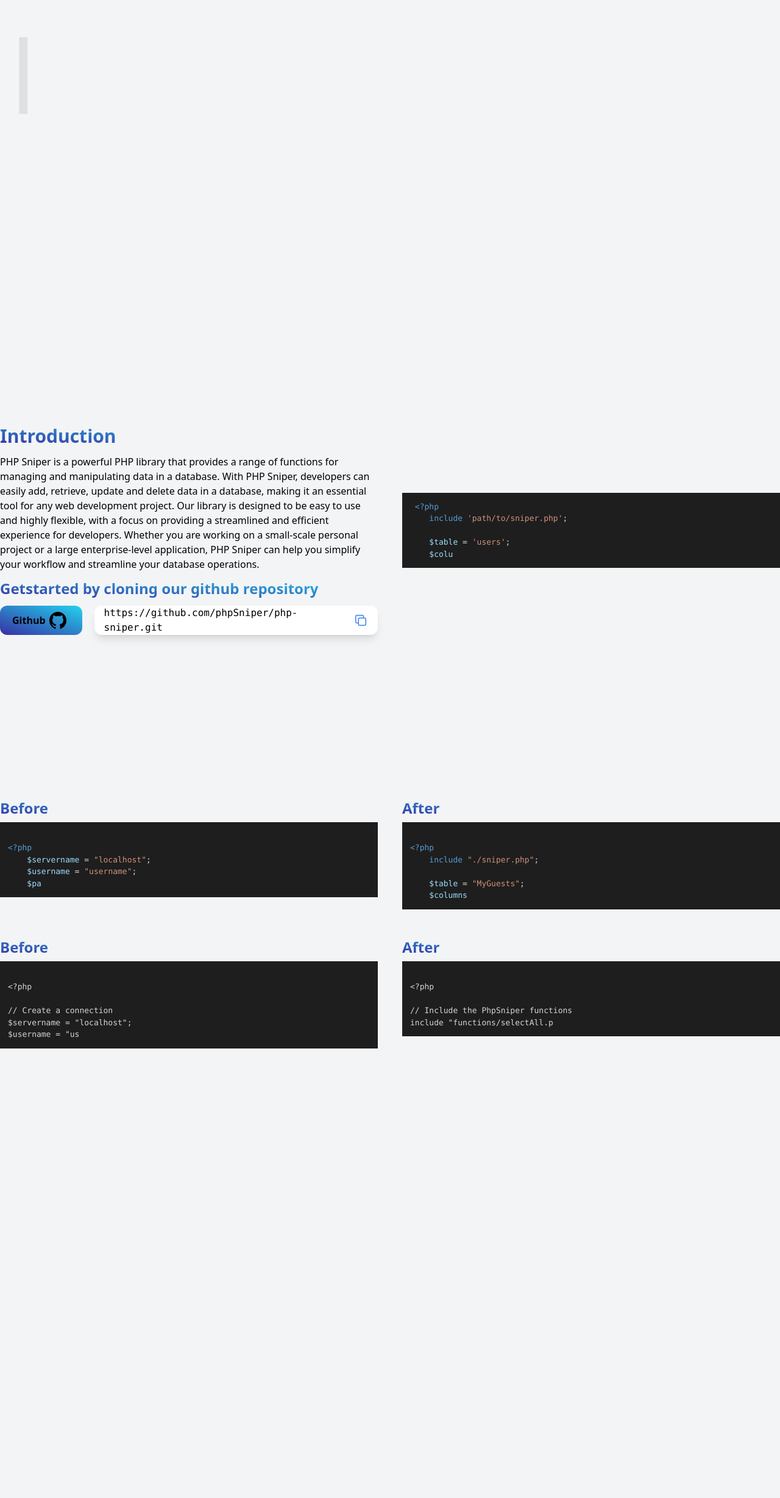
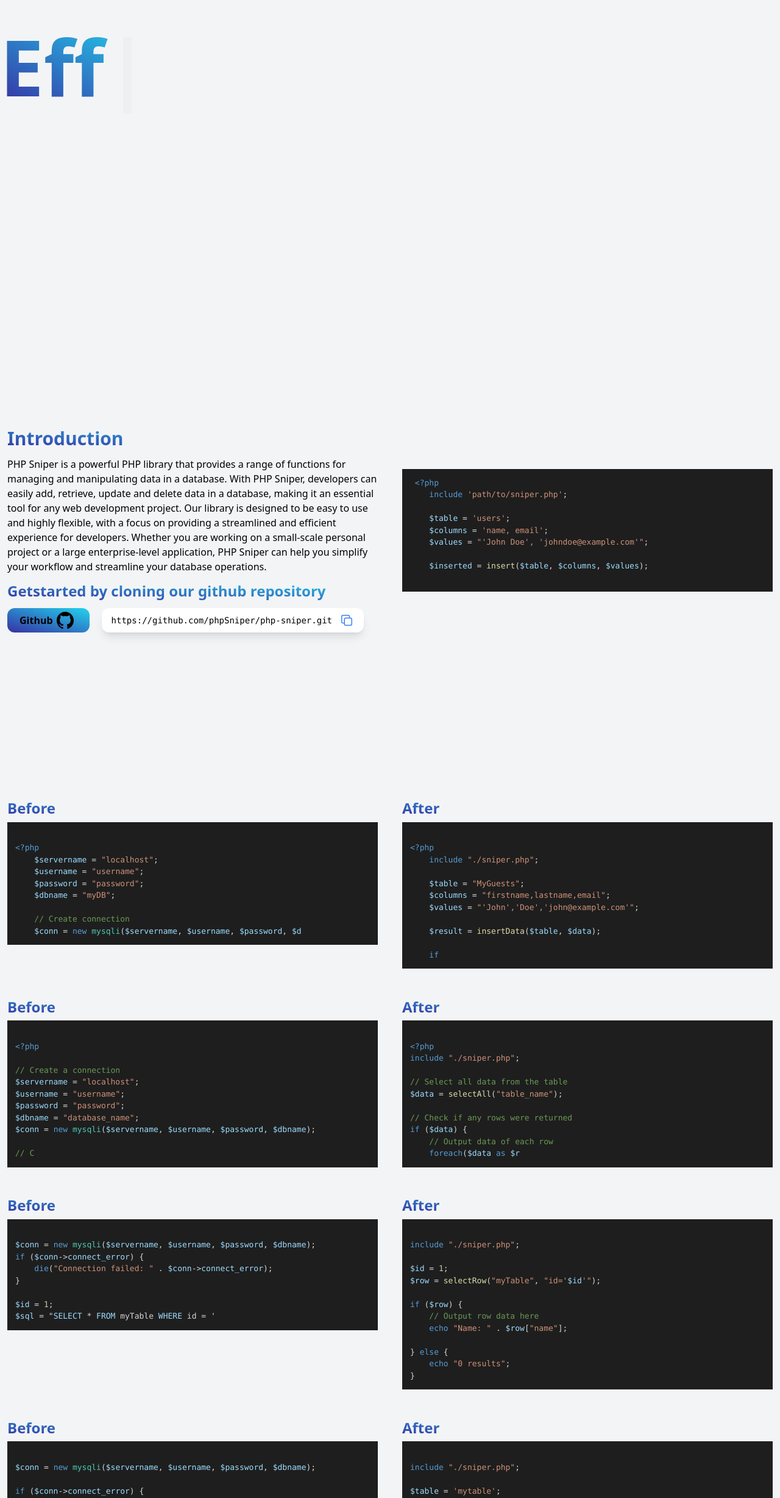
Before and after one commit to soorajlegend/web.phpSniper, a Next.js app: page / in a window 1280 px wide. Shown: the part 328-2784 px from the top of the page at 61% size. Before the commit the page ends 2053 px from the top, so only its background shows below. Built offline with nearby package versions, Linux system fonts and the light colour scheme.

Commit message:
fixed responsiveness

```diff
--- a/components/Hero.tsx
+++ b/components/Hero.tsx
@@ -12,7 +12,7 @@ const Hero = () => {
         delaySpeed: 2000,
     });
   return (
-    <div className='w-full pt-20 px-3 md:pt-0 md:px-0 md:h-[90vh] flex items-center'>
+    <div className='w-full pt-20 px-3 md:pt-0 md:px-0 h-[50vh] md:h-[90vh] flex items-center'>
         <h1 className='text-5xl md:text-[8em] h-auto lg:text-[8rem] gradient-text capitalize font-black'>
             {text}
             <Cursor cursorColor="#ccc" />
--- a/components/Introduction.tsx
+++ b/components/Introduction.tsx
@@ -1,7 +1,7 @@
 import React, { useState } from 'react'
 import { CheckBadgeIcon, Square2StackIcon } from '@heroicons/react/24/outline'
 import Snippet from './Snippet';
-import { insertWithOutPhpSniper, insertWithPhpSniper, selectWithPhpSniper, selectWithoutPhpSniper } from '../store';
+import { deleteWithPhpSniper, deleteWithoutPhpSniper, insertWithOutPhpSniper, insertWithPhpSniper, selectRowWithPhpSniper, selectRowWithoutPhpSniper, selectWithPhpSniper, selectWithoutPhpSniper, updateWithPhpSniper, updateWithoutPhpSniper } from '../store';
 
 const Introduction = () => {
 
@@ -40,7 +40,7 @@ const Introduction = () => {
     };
 
     return (
-        <div className='flex flex-col space-y-10'>
+        <div className='flex flex-col space-y-10 px-3'>
             <div className='h-screen flex space-x-0 flex-col md:space-x-10 md:flex-row items-center'>
                 <div className="w-full flex flex-col space-y-3">
                     <h1 className='text-3xl font-bold gradient-text'>Introduction</h1>
@@ -49,12 +49,12 @@ const Introduction = () => {
                     </p>
 
                     <h1 className='text-2xl font-bold gradient-text'>Getstarted by cloning our github repository</h1>
-                    <div className="flex flex-col md:flex-row  md:space-x-5">
-                        <a target='_blank' href='https://github.com/phpSniper/php-sniper.git' className='bg rounded-xl px-5 flex items-center text-black font-semibold'>
+                    <div className="flex flex-col space-y-3 md:space-y-0 md:flex-row  md:space-x-5">
+                        <a target='_blank' href='https://github.com/phpSniper/php-sniper.git' className='bg rounded-xl px-5 flex items-center justify-center text-black font-semibold'>
                             Github
                             <svg xmlns="http://www.w3.org/2000/svg" className="ionicon w-10 p-1" viewBox="0 0 512 512"><path d="M256 32C132.3 32 32 134.9 32 261.7c0 101.5 64.2 187.5 153.2 217.9a17.56 17.56 0 003.8.4c8.3 0 11.5-6.1 11.5-11.4 0-5.5-.2-19.9-.3-39.1a102.4 102.4 0 01-22.6 2.7c-43.1 0-52.9-33.5-52.9-33.5-10.2-26.5-24.9-33.6-24.9-33.6-19.5-13.7-.1-14.1 1.4-14.1h.1c22.5 2 34.3 23.8 34.3 23.8 11.2 19.6 26.2 25.1 39.6 25.1a63 63 0 0025.6-6c2-14.8 7.8-24.9 14.2-30.7-49.7-5.8-102-25.5-102-113.5 0-25.1 8.7-45.6 23-61.6-2.3-5.8-10-29.2 2.2-60.8a18.64 18.64 0 015-.5c8.1 0 26.4 3.1 56.6 24.1a208.21 208.21 0 01112.2 0c30.2-21 48.5-24.1 56.6-24.1a18.64 18.64 0 015 .5c12.2 31.6 4.5 55 2.2 60.8 14.3 16.1 23 36.6 23 61.6 0 88.2-52.4 107.6-102.3 113.3 8 7.1 15.2 21.1 15.2 42.5 0 30.7-.3 55.5-.3 63 0 5.4 3.1 11.5 11.4 11.5a19.35 19.35 0 004-.4C415.9 449.2 480 363.1 480 261.7 480 134.9 379.7 32 256 32z" /></svg>
                         </a>
-                        <div className="flex items-center rounded-xl bg-white shadow-lg darh:bg-gray-800 px-4 space-x-3">
+                        <div className="flex items-center rounded-xl text-sm bg-white shadow-lg dark:bg-gray-800 px-4 py-2 space-x-3">
                             <code className="">{link}</code>
                             <div onClick={handleCopy}>
                                 {
@@ -101,6 +101,47 @@ const Introduction = () => {
                 </div>
             </div>
 
+
+            {/* select row data */}
+
+            <div className="flex flex-col md:flex-row md:space-x-10">
+                <div className="w-full">
+                <h1 className='text-2xl font-bold gradient-text'>Before</h1>
+                <Snippet code={selectRowWithoutPhpSniper} />
+                </div>
+                <div className="w-full">
+                <h1 className='text-2xl font-bold gradient-text'>After</h1>
+                <Snippet code={selectRowWithPhpSniper} />
+                </div>
+            </div>
+
+
+            {/* select update data */}
+
+            <div className="flex flex-col md:flex-row md:space-x-10">
+                <div className="w-full">
+                <h1 className='text-2xl font-bold gradient-text'>Before</h1>
+                <Snippet code={updateWithoutPhpSniper} />
+                </div>
+                <div className="w-full">
+                <h1 className='text-2xl font-bold gradient-text'>After</h1>
+                <Snippet code={updateWithPhpSniper} />
+                </div>
+            </div>
+
+            {/* select delete data */}
+
+            <div className="flex flex-col md:flex-row md:space-x-10">
+                <div className="w-full">
+                <h1 className='text-2xl font-bold gradient-text'>Before</h1>
+                <Snippet code={deleteWithPhpSniper} />
+                </div>
+                <div className="w-full">
+                <h1 className='text-2xl font-bold gradient-text'>After</h1>
+                <Snippet code={deleteWithoutPhpSniper} />
+                </div>
+            </div>
+
         </div>
     )
 }
--- a/components/Snippet.tsx
+++ b/components/Snippet.tsx
@@ -15,7 +15,8 @@ const Snippet = ({code}:Props) => {
         words: [decodeURIComponent(code)
         ],
         loop: 1,
-        delaySpeed: 3000,
+        delaySpeed: 2000,
+        typeSpeed: 30,
 
 
     });
--- a/src/styles/globals.css
+++ b/src/styles/globals.css
@@ -13,3 +13,35 @@
     @apply   bg-gradient-to-tr from-indigo-800 to-cyan-400 bg-clip-text text-transparent
   }
 }
+
+body::-webkit-scrollbar,
+div::-webkit-scrollbar {
+  width: 2px;
+  max-height: 50px;
+  background: rgba(100, 100, 100, 0.4);
+}
+
+body::-webkit-scrollbar-track,
+div::-webkit-scrollbar-track {
+  box-shadow: inset 0 0 3px rgba(0, 0, 0, 0.3);
+}
+
+body::-webkit-scrollbar-thumb,
+div::-webkit-scrollbar-thumb {
+  background-color: rgba(250, 250, 250, 0.4);
+}
+
+/* hide scroll bar */
+.hide-scrollbar::-webkit-scrollbar {
+  width: 2px;
+  max-height: 50px;
+  background: rgba(100, 100, 100, 0);
+}
+
+.hide-scrollbar::-webkit-scrollbar-track {
+  box-shadow: inset 0 0 3px rgba(0, 0, 0, 0);
+}
+
+.hide-scrollbar::-webkit-scrollbar-thumb {
+  background-color: rgba(250, 250, 250, 0);
+}
--- a/store.ts
+++ b/store.ts
@@ -98,9 +98,7 @@ $conn->close();
 
 export const selectWithPhpSniper = `
 <?php
-
-// Include the PhpSniper functions
-include "functions/selectAll.php";
+include "./sniper.php";
 
 // Select all data from the table
 $data = selectAll("table_name");
@@ -117,3 +115,114 @@ if ($data) {
 
 ?>
 `;
+
+export const selectRowWithoutPhpSniper = `
+$conn = new mysqli($servername, $username, $password, $dbname);
+if ($conn->connect_error) {
+    die("Connection failed: " . $conn->connect_error);
+}
+
+$id = 1;
+$sql = "SELECT * FROM myTable WHERE id = '$id'";
+$result = $conn->query($sql);
+
+if ($result->num_rows > 0) {
+    while($row = $result->fetch_assoc()) {
+        // Output row data here
+        echo "Name: " . $row["name"];
+    }
+} else {
+    echo "0 results";
+}
+
+$conn->close();
+`;
+
+export const selectRowWithPhpSniper = `
+include "./sniper.php";
+
+$id = 1;
+$row = selectRow("myTable", "id='$id'");
+
+if ($row) {
+    // Output row data here
+    echo "Name: " . $row["name"];
+
+} else {
+    echo "0 results";
+}
+`;
+
+export const updateWithoutPhpSniper = `
+$conn = new mysqli($servername, $username, $password, $dbname);
+
+if ($conn->connect_error) {
+  die("Connection failed: " . $conn->connect_error);
+}
+
+$sql = "UPDATE mytable SET column1='newvalue' WHERE id=1";
+
+if ($conn->query($sql) === TRUE) {
+  echo "Record updated successfully";
+} else {
+  echo "Error updating record: " . $conn->error;
+}
+
+$conn->close();
+`;
+
+export const updateWithPhpSniper = `
+include "./sniper.php";
+
+$table = 'mytable';
+$id = 1;
+$data = "column1 = 'newvalue'";
+
+if(updateRow($table, $data, 'id='. $id)) {
+  echo "Record updated successfully";
+} else {
+  echo "Error updating record";
+}
+`;
+
+export const deleteWithoutPhpSniper = `
+<?php
+// Connect to the database
+$conn = mysqli_connect('localhost', 'username', 'password', 'database_name');
+
+// Delete a row from the table
+$id = 1; // ID of the row to delete
+$sql = "DELETE FROM table_name WHERE id = $id";
+$result = mysqli_query($conn, $sql);
+
+if ($result) {
+  echo "Row deleted successfully!";
+} else {
+  echo "Error deleting row: " . mysqli_error($conn);
+}
+
+// Close the database connection
+mysqli_close($conn);
+?>
+`;
+
+export const deleteWithPhpSniper = `
+<?php
+include "./sniper.php";
+
+// Connect to the database
+$conn = connect();
+
+// Delete a row from the table
+$table = 'table_name'; /
+
+if (deleteRow($table, "id=".$id)) {
+  echo "data deleted successfully!";
+} else {
+  echo "Error deleting row: " . mysqli_error($conn);
+}
+
+// Close the database connection
+mysqli_close($conn);
+?>
+`;
```
